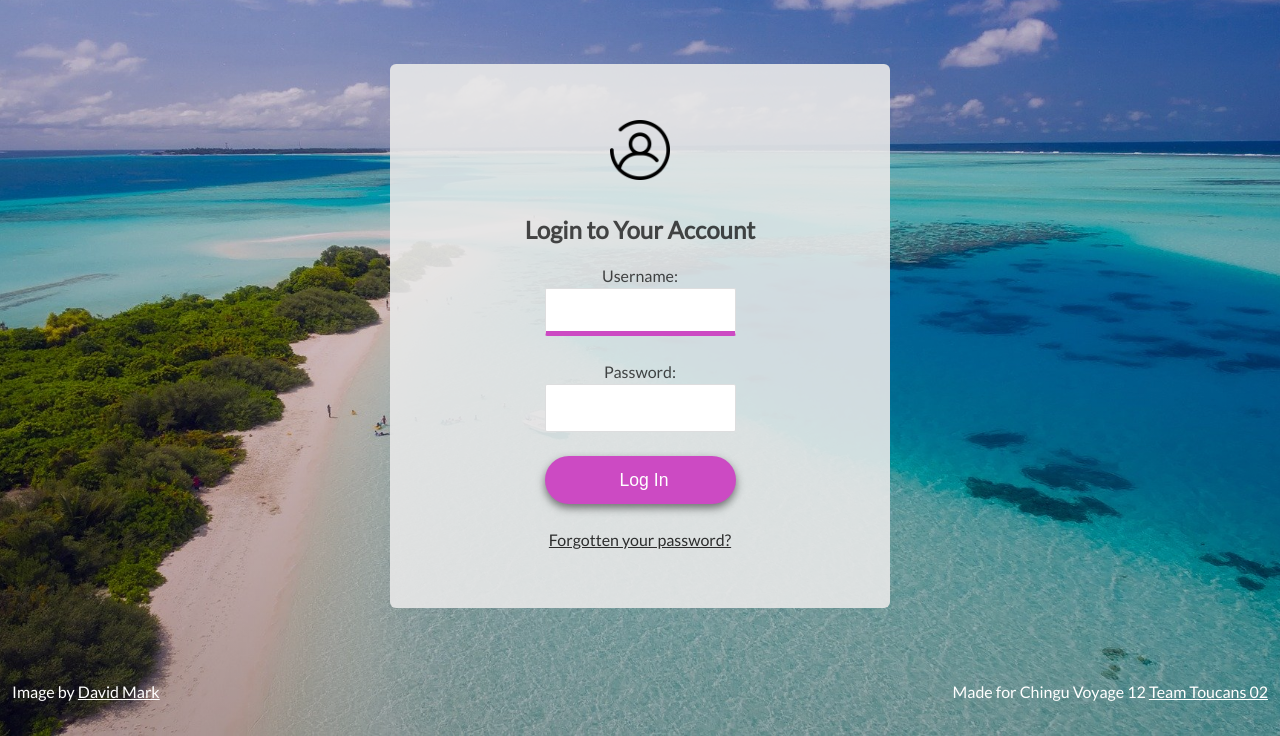
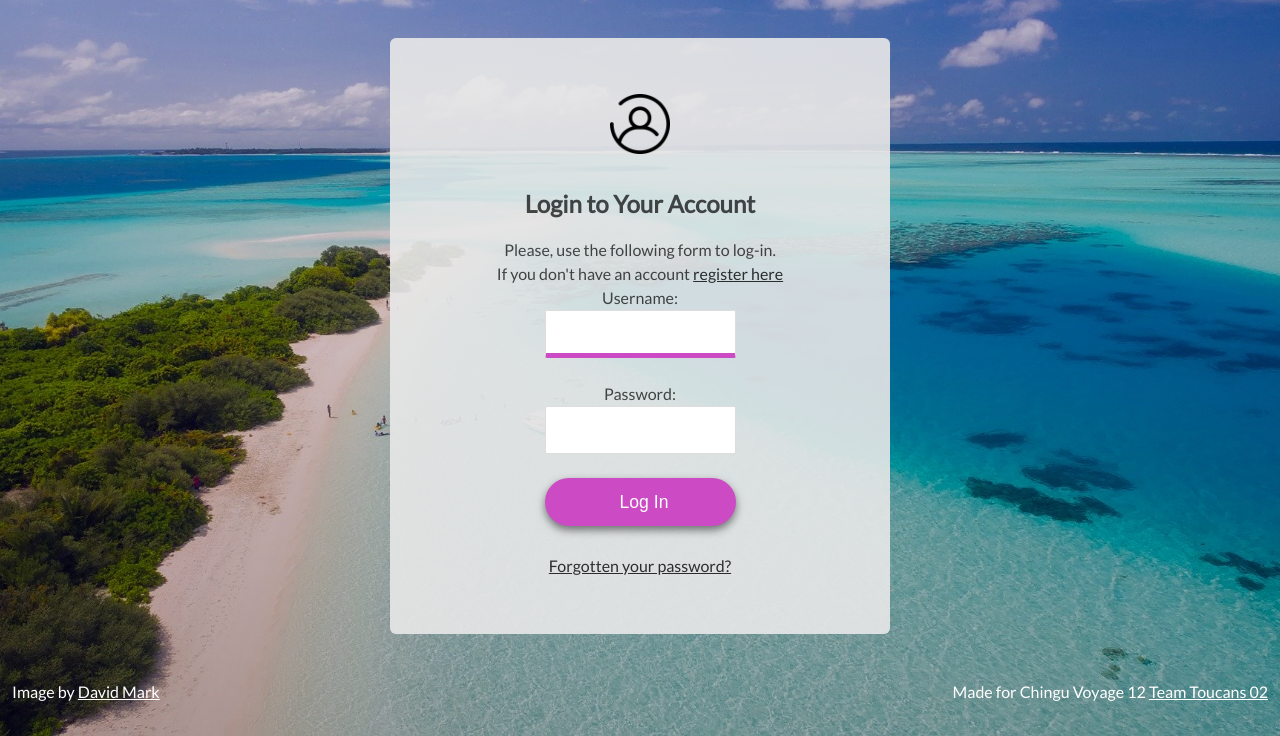
Before and after one commit to maknetaRo/Travel-App, a Django app: page /account/login/ in a window 1280 px wide. Shown: the part 64-800 px from the top of the page. Run offline with Django 3.2, Linux system fonts and the light colour scheme; some libraries are stand-ins or nearby versions.

Commit message:
active links between login and register forms

```diff
--- a/django-app/static/css/style.css
+++ b/django-app/static/css/style.css
@@ -116,10 +116,7 @@ p {
   text-align: center;
 }
 
-.forgotten {
-  padding-top: 1.5rem;
-}
-.forgotten a {
+.link-in-form {
   color: rgba(0, 0, 0, 0.8);
 }
 .avatar {
@@ -129,6 +126,9 @@ p {
 
 .avatar img {
   width: 100%;
+}
+.link-div{
+  padding-top: 1.75rem;
 }
 
 .card-title {
--- a/django-app/templates/account/register.html
+++ b/django-app/templates/account/register.html
@@ -12,7 +12,7 @@
       <img src="{% static 'img/user.png' %}" alt="" />
     </figure>
     <h1>Create an account</h1>
-    <p>Please, sign up using the following form:</p>
+    <p>Please, sign up using the following form.></a></p>
     <form method="post">
       {{ user_form.as_p }}
       {% csrf_token %}
--- a/django-app/templates/account/register_done.html
+++ b/django-app/templates/account/register_done.html
@@ -14,7 +14,7 @@
         <h2 class="card-title">Welcome {{ new_user.first_name }}</h2>
         <p>Please, sign up using the following form:</p>
         <p>Your account has been successfully created. Now you can
-            <a href="{% url 'login' %}">log in</a>.
+            <a class="link-in-form" href="{% url 'login' %}">log in</a>.
         </p>
     </div>
 </section>
--- a/django-app/templates/partials/_navbar.html
+++ b/django-app/templates/partials/_navbar.html
@@ -10,7 +10,7 @@
     </li>
 
     {% else %}
-    <li class="register-link"><a href="#">Register</a></li>
+    <li class="register-link"><a href="{% url 'register' %}">Register</a></li>
     <li class="btn-transp">
       <a href="{% url 'login' %}">Log-in</a>
     </li>
--- a/django-app/templates/registration/logged_out.html
+++ b/django-app/templates/registration/logged_out.html
@@ -15,7 +15,7 @@
     </figure>
 
     <h2 class="card-title">Successfully Logged Out</h2>
-    <p>You can <a href="{% url 'login' %}">log-in again</a>.</p>
+    <p>You can <a class="link-in-form" href="{% url 'login' %}">log-in again</a>.</p>
   </div>
 </section>
 
--- a/django-app/templates/registration/login.html
+++ b/django-app/templates/registration/login.html
@@ -14,6 +14,10 @@
     <p>Your username and password didn't match. Please try again.</p>
     {% else %}
     <h2 class="card-title">Login to Your Account</h2>
+    <p>Please, use the following form to log-in. <br>
+      If you don't have an account
+      <a class="link-in-form" href=" {% url 'register' %}">register here</a></p>
+
     {% endif %}
     <form method="POST" action="{% url 'login' %}">
       {{ form.as_p }} {% csrf_token %}
@@ -22,9 +26,9 @@
         <p><input type="submit" value="Log In" class="btn-text" /></p>
       </div>
     </form>
-    <p class="forgotten">
-      <a href="{% url 'password_reset' %}">Forgotten your password?</a>
-    </p>
+    <div class="link-div">
+      <a class="link-in-form" href=" {% url 'password_reset' %}">Forgotten your password?</a>
+    </div>
   </div>
 </section>
 
--- a/django-app/templates/registration/password_reset_complete.html
+++ b/django-app/templates/registration/password_reset_complete.html
@@ -17,7 +17,7 @@
     <h2 class="card-title">Password set</h2>
     <p>
       Your password has been set. You can
-      <a href="{% url 'login' %}">log in now</a>.
+      <a class="link-in-form" href="{% url 'login' %}">log in now</a>.
     </p>
   </div>
 </section>
```
Also changed, not shown: django-app/db.sqlite3.
